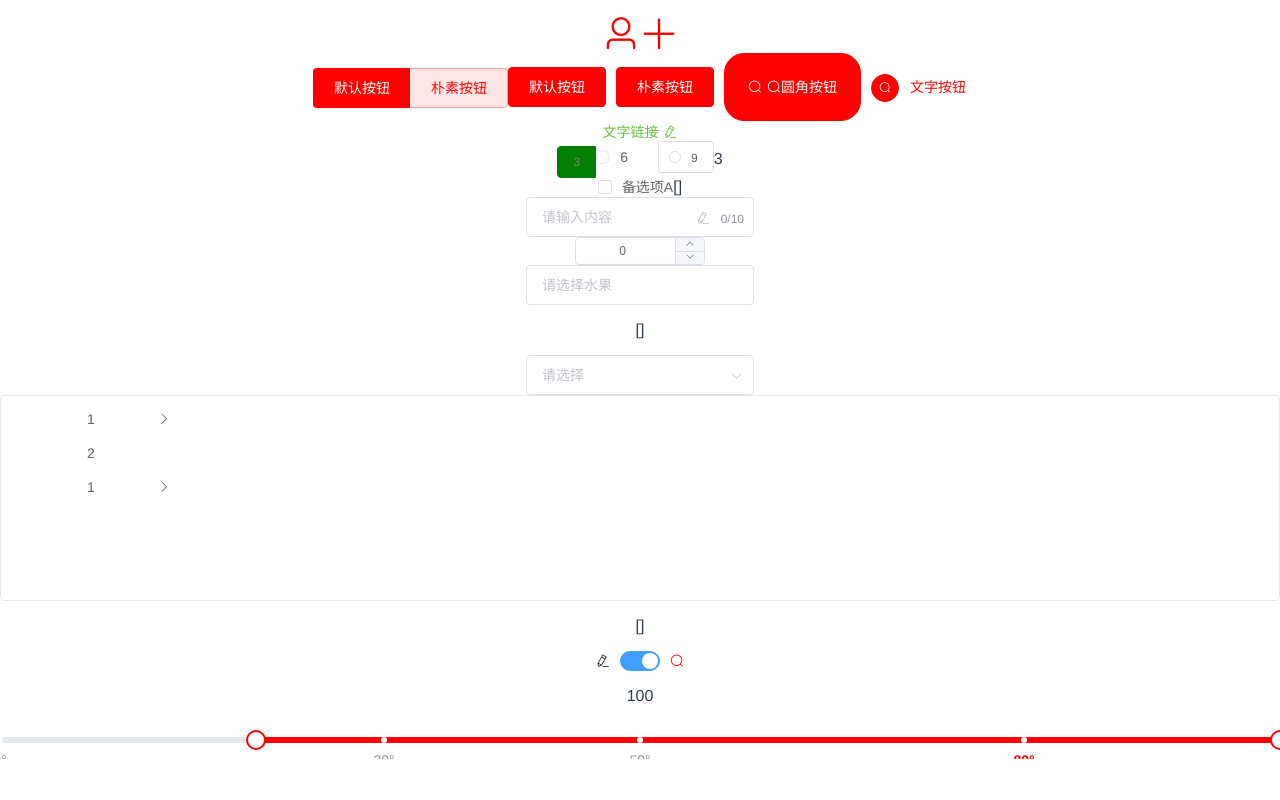
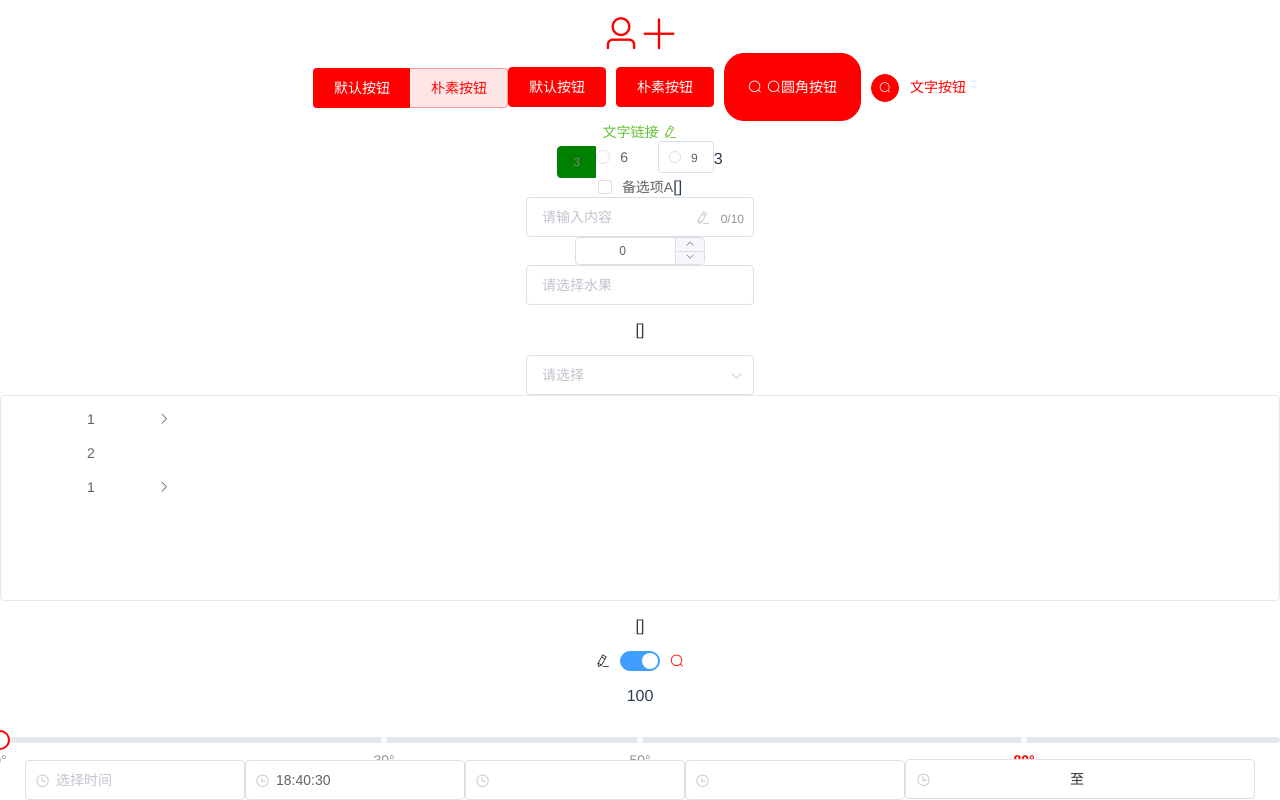
Before and after one commit to BonjourYY/element-ui-starter, a Vue app: page / in a window 1280 px wide. Shown: the part 361-1161 px from the top of the page. Before the commit the page ends 1120 px from the top, so only its background shows below. Built offline with nearby package versions, Linux system fonts and the light colour scheme.

Commit message:
feature：Add TimePicker Component

```diff
--- a/src/App.vue
+++ b/src/App.vue
@@ -14,6 +14,7 @@
     <ElementCascader></ElementCascader>
     <ElementSwitch></ElementSwitch>
     <ElementSlider></ElementSlider>
+    <ElementTimePicker></ElementTimePicker>
   </div>
 </template>
 
@@ -31,6 +32,7 @@ import ElementSelect from './components/ElementSelect.vue';
 import ElementCascader from './components/ElementCascader.vue';
 import ElementSwitch from './components/ElementSwitch.vue';
 import ElementSlider from './components/ElementSlider.vue';
+import ElementTimePicker from './components/ElementTimePicker.vue';
 export default {
   name: 'app',
   components: {
@@ -47,6 +49,7 @@ export default {
     ElementCascader,
     ElementSwitch,
     ElementSlider,
+    ElementTimePicker,
   },
   methods: {
     getMessages() {
--- a/src/components/ElementSlider.vue
+++ b/src/components/ElementSlider.vue
@@ -1,6 +1,6 @@
 <template>
   <div>
-    <el-slider v-model="value" :format-tooltip="formatTooltip" range :marks="marks"></el-slider>
+    <el-slider v-model="value" :format-tooltip="formatTooltip" :marks="marks"></el-slider>
   </div>
 </template>
 
--- /dev/null
+++ b/src/components/ElementTimePicker.vue
@@ -0,0 +1,20 @@
+<template>
+  <div>
+    <el-time-select v-model="value" :picker-options="{ start: '08:00', step: '00:15', end: '20:00' }" placeholder="选择时间" align="center"></el-time-select>
+    <el-time-picker v-model="value1" :picker-options="{ selectableRange: '18:30:00 - 20:30:30' }"></el-time-picker>
+    <el-time-select v-model="startTime" :picker-options="{ start: '08:00', step: '00:15', end: '20:00' }"></el-time-select>
+    <el-time-select v-model="endTime" :picker-options="{ start: '08:00', step: '00:15', end: '20:00', minTime: startTime }"></el-time-select>
+    <el-time-picker v-model="value2" is-range range-separator="至"></el-time-picker>
+  </div>
+</template>
+
+<script>
+export default {
+  name: 'ElementTimePicker',
+  data() {
+    return { value: null, value1: new Date(2016, 9, 10, 18, 40, 30), startTime: null, endTime: null, value2: null };
+  },
+};
+</script>
+
+<style lang="scss" module></style>
```
